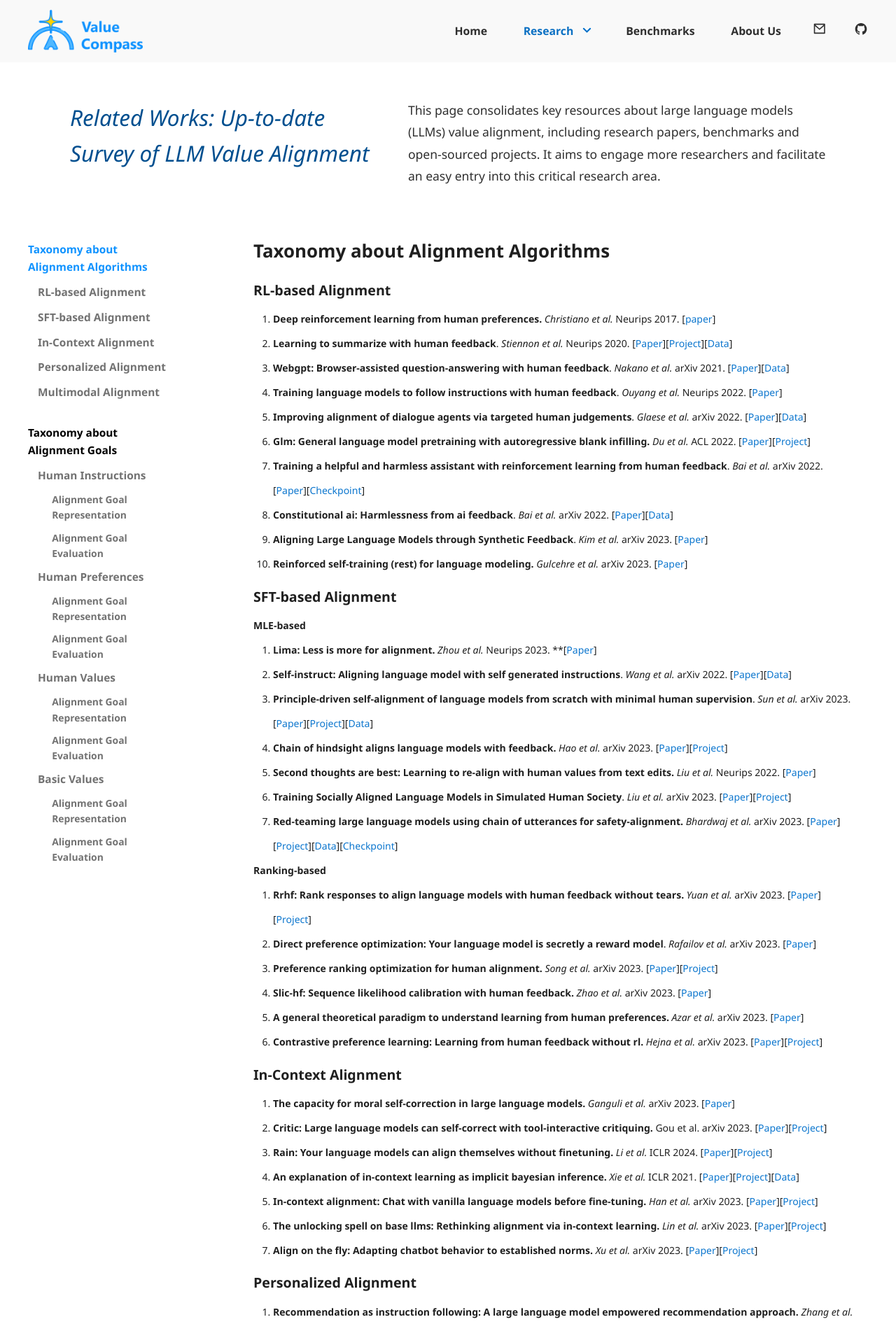
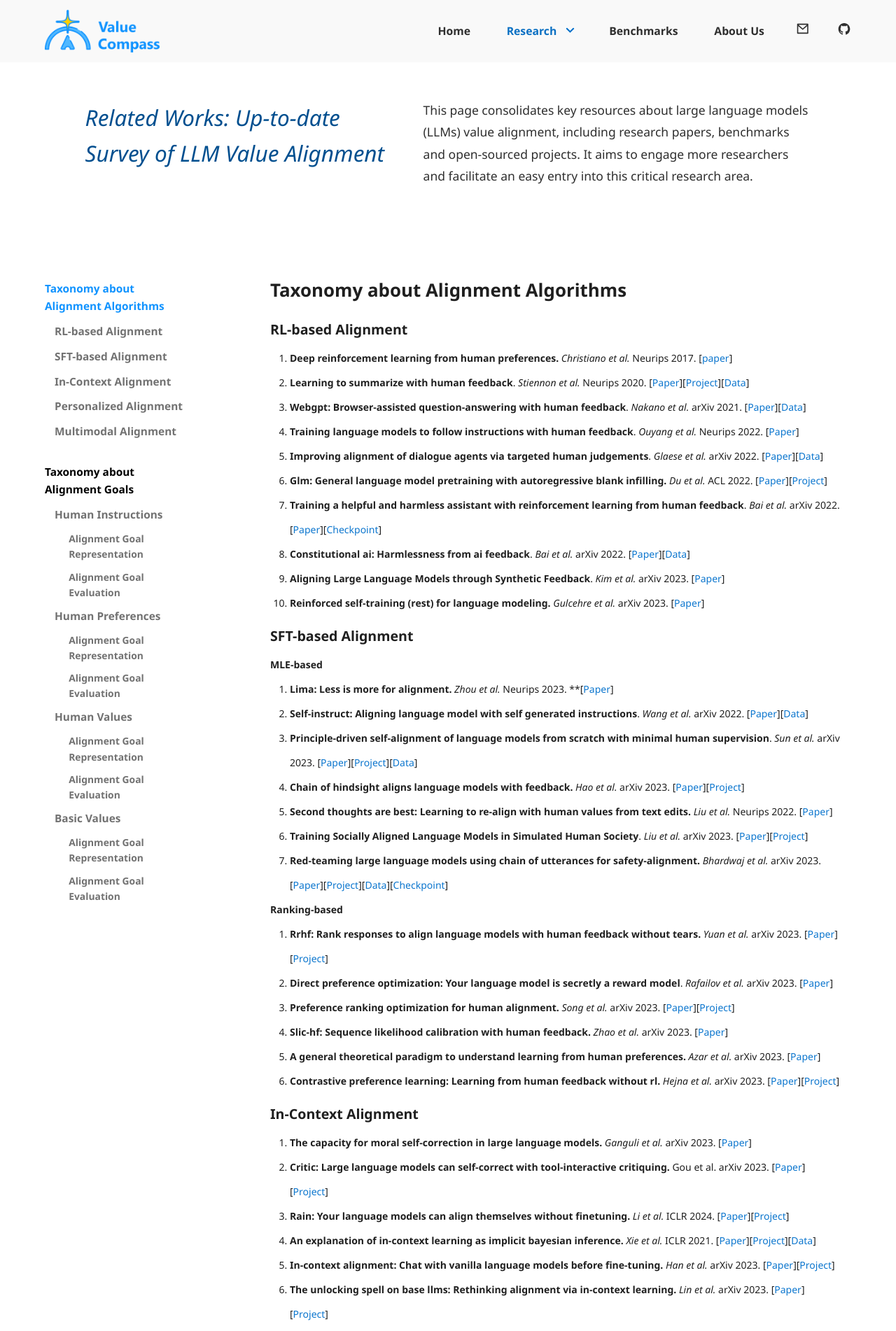
Before and after one commit to ValueCompass/Research, a Jekyll site: the page built from _resources/alignment-algorithms.markdown, in a window 1280 px wide. Shown: the top 1902 px of the page at 70% size. Built offline with Jekyll 4.4.1, drawn with Linux system fonts in a browser that asks for light colours; nearby versions of some CDN libraries.

Commit message:
feat: accessibility commit

```diff
--- a/_layouts/paper-list.html
+++ b/_layouts/paper-list.html
@@ -2,7 +2,7 @@
 layout: default
 ---
 
-<div class="hero container">
+<div class="hero container talk-container">
   <div class="talk-intro">
       <h2 class="hreo_name"><span style="font-size: 2.25em;">{{site.data.settings.ResourcesPage.name}}</span></h2>
       <div class="hero__subtitle">
--- a/_layouts/post-all.html
+++ b/_layouts/post-all.html
@@ -13,7 +13,7 @@
 ---
 <div style="padding-bottom: 5em;" class="">
   <!-- begin c-hero -->
-  <div class="container">
+  <div class="container talk-container">
     <div class="talk-intro">
       <h1 class="hreo_name"><span>{{ site.data.settings.PagesPage.name }}</span></h1>
       <p class="hero__subtitle">{{ site.data.settings.PagesPage.description }}</p>
--- a/_sass/1-tools/_grid.scss
+++ b/_sass/1-tools/_grid.scss
@@ -13,7 +13,7 @@
   width: 90%;
   margin: 0 auto;
   box-sizing: border-box;
-  min-width: 1200px;
+  // min-width: 1200px;
 }
 
 .container-full {
--- a/_sass/2-base/_base.scss
+++ b/_sass/2-base/_base.scss
@@ -11,7 +11,7 @@
 }
 
 body {
-  min-width: 1280px;
+  // min-width: 1280px;
   font-family: $base-font-family;
   font-size: $base-font-size;
   line-height: $base-line-height;
--- a/_sass/3-modules/_header.scss
+++ b/_sass/3-modules/_header.scss
@@ -388,4 +388,36 @@
     background: url(@/assets/images/goHomepageIcon.png) no-repeat right 0.1em;
     background-size: 1.2em;
   }
+
+  @media only screen and (max-width: $desktop) {
+    &>.nav {
+      flex-wrap: wrap;
+      justify-content: flex-start;
+      row-gap: 0.6em;
+
+      .logo-container {
+        flex: 0 0 auto;
+      }
+
+      ul.nav-ul {
+        width: 100%;
+        flex-wrap: wrap;
+        justify-content: flex-start;
+        row-gap: 0.4em;
+
+        &>li {
+          margin-left: 0;
+          margin-right: 1.2em;
+
+          &:nth-child(1) {
+            margin-left: 0;
+          }
+
+          a {
+            white-space: nowrap;
+          }
+        }
+      }
+    }
+  }
 }
```
